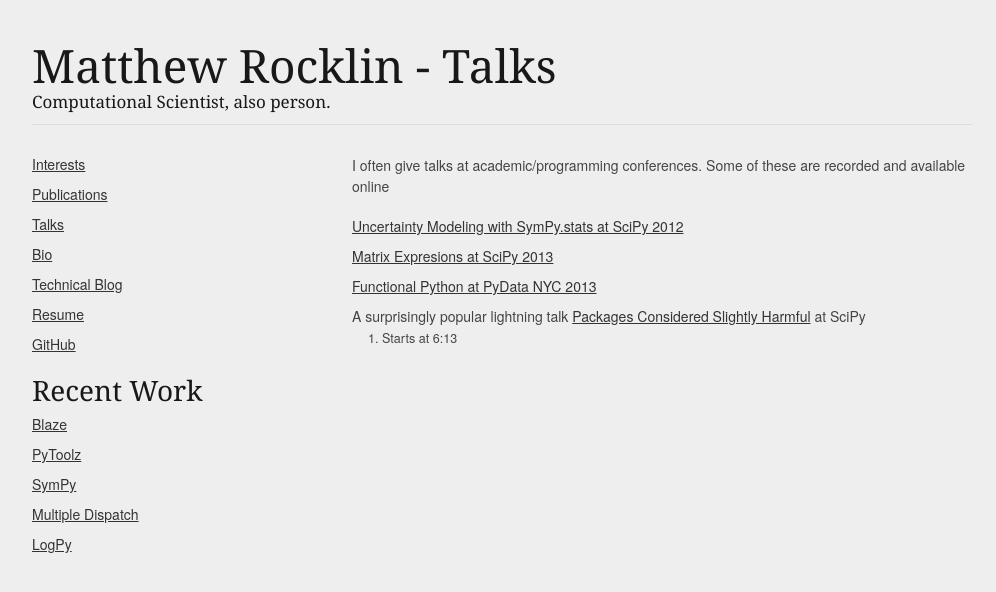
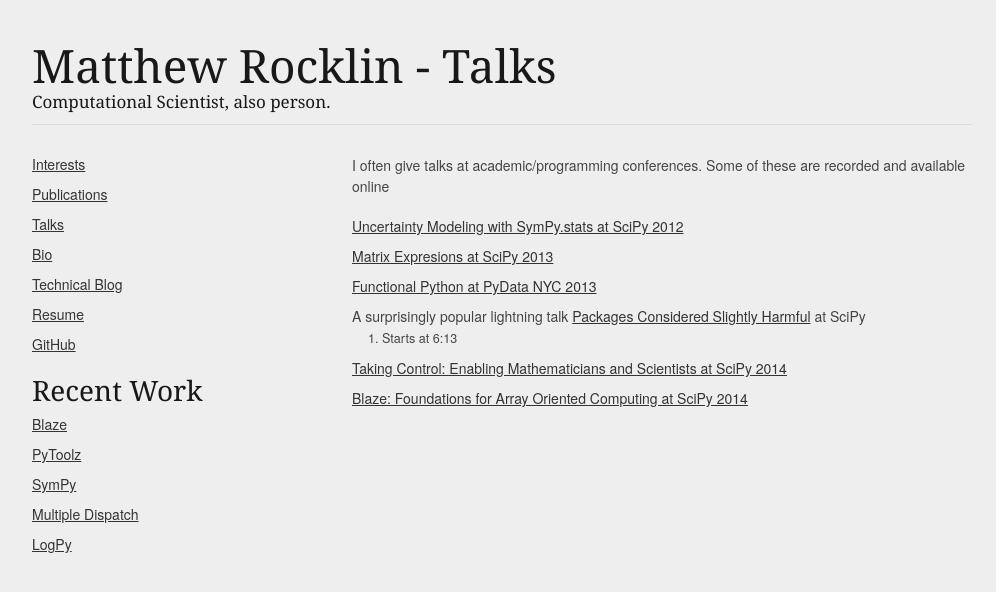
Before and after one commit to mrocklin/mrocklin.github.io, a Jekyll site: the page built from talks.md, in a window 1280 px wide. Shown: the top 592 px of the page, without its empty margins (138-1134 px from the left). Built offline with Jekyll 4.4.1, drawn with Linux system fonts in a browser that asks for light colours.

Commit message:
update talks

```diff
--- a/talks.md
+++ b/talks.md
@@ -12,3 +12,5 @@ recorded and available online
 *   A surprisingly popular lightning talk [Packages Considered
     Slightly Harmful](https://www.youtube.com/watch?v=ywHqIEv3xXg) at SciPy
     2013. Starts at 6:13
+*   [Taking Control: Enabling Mathematicians and Scientists at SciPy 2014](https://www.youtube.com/watch?v=QldxygVVj-s)
+*   [Blaze: Foundations for Array Oriented Computing at SciPy 2014](https://www.youtube.com/watch?v=9HPR-1PdZUk)
```
